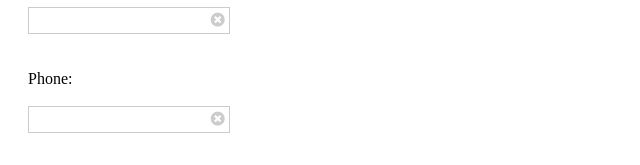
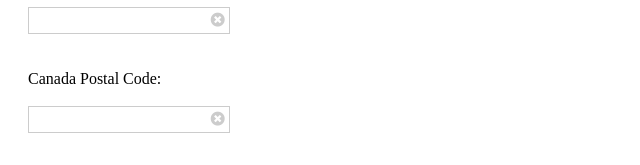
Before and after one commit to WretchedDade/Intake.js, a plain HTML site: page HTML/index.html in a window 1280 px wide. Shown: the part 257-422 px from the top of the page, 0-640 px from the left. Drawn offline with Linux system fonts and the light colour scheme.

Commit message:
Fixed type in html

```diff
--- a/HTML/index.html
+++ b/HTML/index.html
@@ -28,7 +28,7 @@
         <div id="Custom-USPostalCode"></div>
         <input type="hidden" id="PostalCode" name="PostalCode"/> <br/> <br/>
 
-        <label for="CanadaPostalCode">Phone:</label> <br/> <br/>
+        <label for="CanadaPostalCode">Canada Postal Code:</label> <br/> <br/>
         <div id="Custom-CanadaPostalCode"></div>
         <input type="hidden" id="CanadaPostalCode" name="CanadaPostalCode"/> <br/> <br/>
     </form>
```
